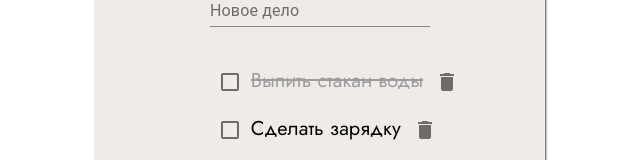
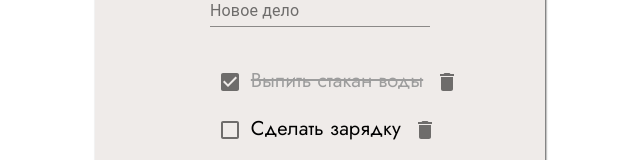
Before and after one commit to WebHeroSchool/ReactApp-n, a React (Create React App) app: page / in a window 1280 px wide. Shown: the part 123-283 px from the top of the page, without its empty margins (320-960 px from the left). Built offline with nearby package versions, Linux system fonts and the light colour scheme.

Commit message:
changed first checkbox

```diff
--- a/src/components/ItemList/ItemList.js
+++ b/src/components/ItemList/ItemList.js
@@ -11,6 +11,7 @@ const ItemList = ({ items, onButtonClick }) => (<div className={styles.list}>
 			<Checkbox
 				onClick={() => onButtonClick(item.id)}
 				color="default"
+				checked={item.isDone}
 	            inputProps={{ 'aria-label': 'checkbox with default color' }} />
 			<Item
 				value={item.value}
```
